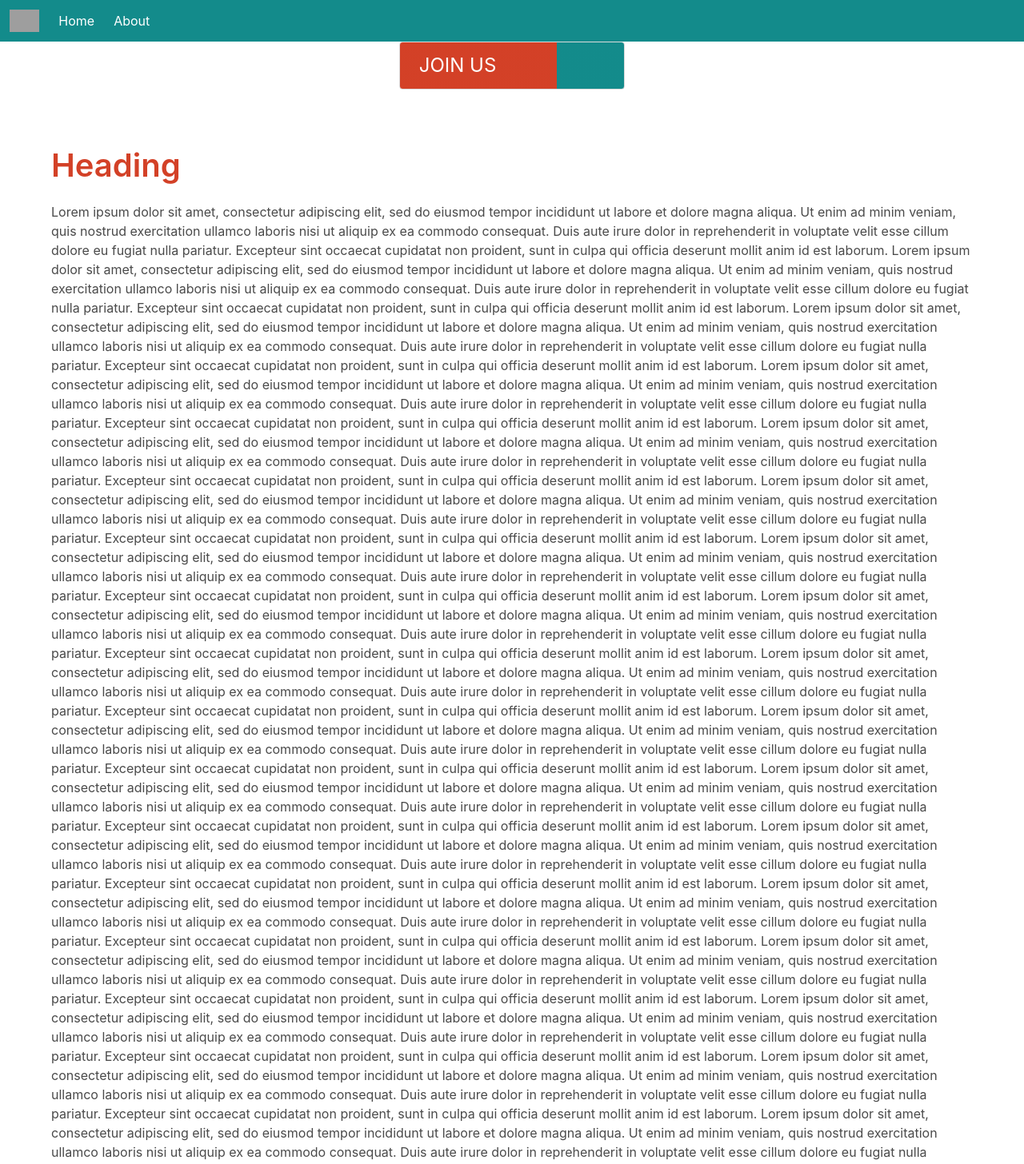
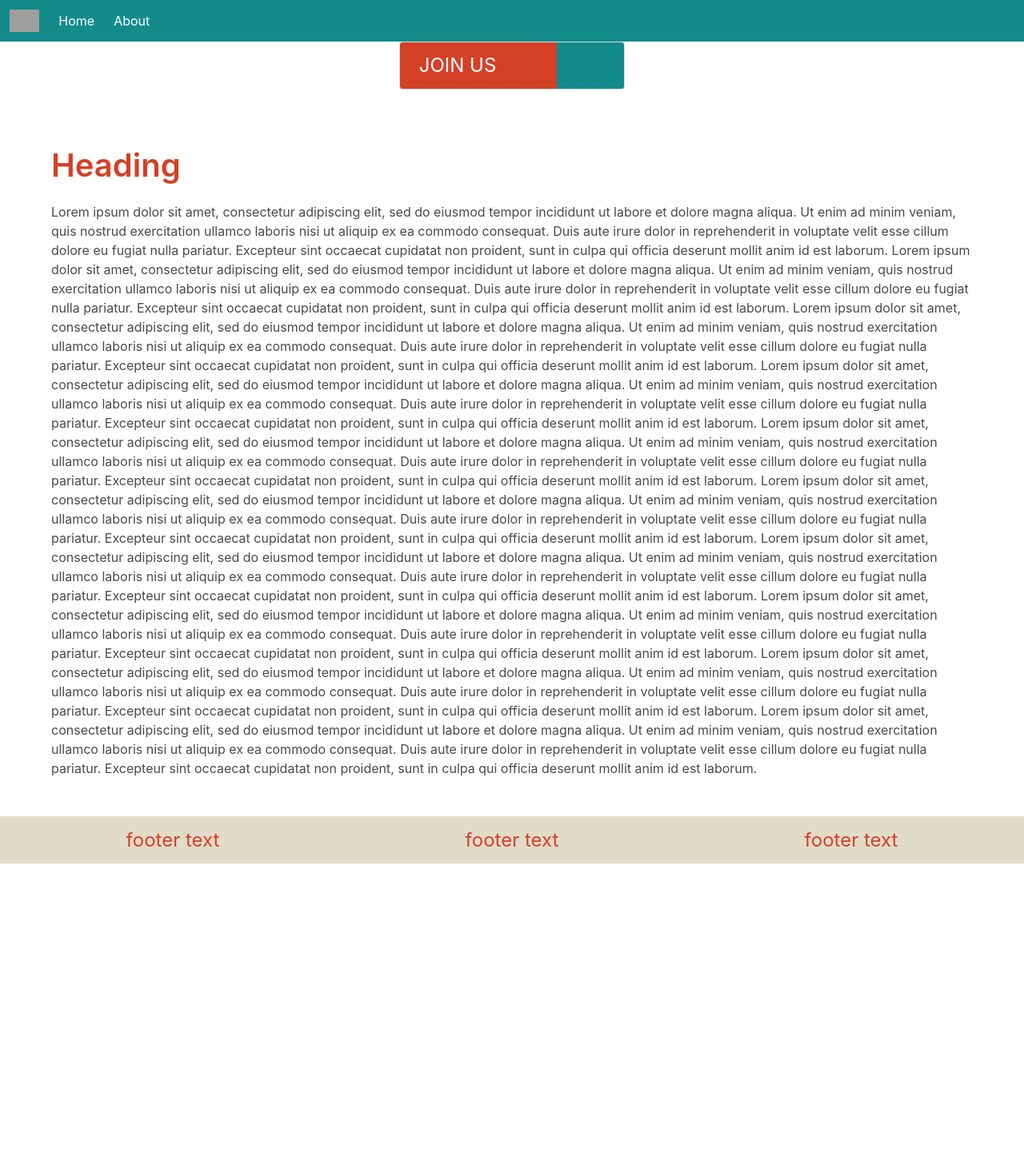
Before and after one commit to codeforgso/codeforgso.github.io, a Next.js app: page / in a window 1280 px wide. Shown: the top 1456 px of the page at 80% size. After the commit the page ends 1080 px from the top, so only its background shows below. Built offline with nearby package versions, Linux system fonts and the light colour scheme; grey boxes are pictures that could not be loaded.

Commit message:
increave viewport over 100%/vh to force scroll

```diff
--- a/pages/index.js
+++ b/pages/index.js
@@ -17,17 +17,6 @@
       Lorem ipsum dolor sit amet, consectetur adipiscing elit, sed do eiusmod tempor incididunt ut labore et dolore magna aliqua. Ut enim ad minim veniam, quis nostrud exercitation ullamco laboris nisi ut aliquip ex ea commodo consequat. Duis aute irure dolor in reprehenderit in voluptate velit esse cillum dolore eu fugiat nulla pariatur. Excepteur sint occaecat cupidatat non proident, sunt in culpa qui officia deserunt mollit anim id est laborum.
       Lorem ipsum dolor sit amet, consectetur adipiscing elit, sed do eiusmod tempor incididunt ut labore et dolore magna aliqua. Ut enim ad minim veniam, quis nostrud exercitation ullamco laboris nisi ut aliquip ex ea commodo consequat. Duis aute irure dolor in reprehenderit in voluptate velit esse cillum dolore eu fugiat nulla pariatur. Excepteur sint occaecat cupidatat non proident, sunt in culpa qui officia deserunt mollit anim id est laborum.
       Lorem ipsum dolor sit amet, consectetur adipiscing elit, sed do eiusmod tempor incididunt ut labore et dolore magna aliqua. Ut enim ad minim veniam, quis nostrud exercitation ullamco laboris nisi ut aliquip ex ea commodo consequat. Duis aute irure dolor in reprehenderit in voluptate velit esse cillum dolore eu fugiat nulla pariatur. Excepteur sint occaecat cupidatat non proident, sunt in culpa qui officia deserunt mollit anim id est laborum.
-    Lorem ipsum dolor sit amet, consectetur adipiscing elit, sed do eiusmod tempor incididunt ut labore et dolore magna aliqua. Ut enim ad minim veniam, quis nostrud exercitation ullamco laboris nisi ut aliquip ex ea commodo consequat. Duis aute irure dolor in reprehenderit in voluptate velit esse cillum dolore eu fugiat nulla pariatur. Excepteur sint occaecat cupidatat non proident, sunt in culpa qui officia deserunt mollit anim id est laborum.
-    Lorem ipsum dolor sit amet, consectetur adipiscing elit, sed do eiusmod tempor incididunt ut labore et dolore magna aliqua. Ut enim ad minim veniam, quis nostrud exercitation ullamco laboris nisi ut aliquip ex ea commodo consequat. Duis aute irure dolor in reprehenderit in voluptate velit esse cillum dolore eu fugiat nulla pariatur. Excepteur sint occaecat cupidatat non proident, sunt in culpa qui officia deserunt mollit anim id est laborum.
-    Lorem ipsum dolor sit amet, consectetur adipiscing elit, sed do eiusmod tempor incididunt ut labore et dolore magna aliqua. Ut enim ad minim veniam, quis nostrud exercitation ullamco laboris nisi ut aliquip ex ea commodo consequat. Duis aute irure dolor in reprehenderit in voluptate velit esse cillum dolore eu fugiat nulla pariatur. Excepteur sint occaecat cupidatat non proident, sunt in culpa qui officia deserunt mollit anim id est laborum.
-    Lorem ipsum dolor sit amet, consectetur adipiscing elit, sed do eiusmod tempor incididunt ut labore et dolore magna aliqua. Ut enim ad minim veniam, quis nostrud exercitation ullamco laboris nisi ut aliquip ex ea commodo consequat. Duis aute irure dolor in reprehenderit in voluptate velit esse cillum dolore eu fugiat nulla pariatur. Excepteur sint occaecat cupidatat non proident, sunt in culpa qui officia deserunt mollit anim id est laborum.
-    Lorem ipsum dolor sit amet, consectetur adipiscing elit, sed do eiusmod tempor incididunt ut labore et dolore magna aliqua. Ut enim ad minim veniam, quis nostrud exercitation ullamco laboris nisi ut aliquip ex ea commodo consequat. Duis aute irure dolor in reprehenderit in voluptate velit esse cillum dolore eu fugiat nulla pariatur. Excepteur sint occaecat cupidatat non proident, sunt in culpa qui officia deserunt mollit anim id est laborum.
-    Lorem ipsum dolor sit amet, consectetur adipiscing elit, sed do eiusmod tempor incididunt ut labore et dolore magna aliqua. Ut enim ad minim veniam, quis nostrud exercitation ullamco laboris nisi ut aliquip ex ea commodo consequat. Duis aute irure dolor in reprehenderit in voluptate velit esse cillum dolore eu fugiat nulla pariatur. Excepteur sint occaecat cupidatat non proident, sunt in culpa qui officia deserunt mollit anim id est laborum.
-    Lorem ipsum dolor sit amet, consectetur adipiscing elit, sed do eiusmod tempor incididunt ut labore et dolore magna aliqua. Ut enim ad minim veniam, quis nostrud exercitation ullamco laboris nisi ut aliquip ex ea commodo consequat. Duis aute irure dolor in reprehenderit in voluptate velit esse cillum dolore eu fugiat nulla pariatur. Excepteur sint occaecat cupidatat non proident, sunt in culpa qui officia deserunt mollit anim id est laborum.
-    Lorem ipsum dolor sit amet, consectetur adipiscing elit, sed do eiusmod tempor incididunt ut labore et dolore magna aliqua. Ut enim ad minim veniam, quis nostrud exercitation ullamco laboris nisi ut aliquip ex ea commodo consequat. Duis aute irure dolor in reprehenderit in voluptate velit esse cillum dolore eu fugiat nulla pariatur. Excepteur sint occaecat cupidatat non proident, sunt in culpa qui officia deserunt mollit anim id est laborum.
-    Lorem ipsum dolor sit amet, consectetur adipiscing elit, sed do eiusmod tempor incididunt ut labore et dolore magna aliqua. Ut enim ad minim veniam, quis nostrud exercitation ullamco laboris nisi ut aliquip ex ea commodo consequat. Duis aute irure dolor in reprehenderit in voluptate velit esse cillum dolore eu fugiat nulla pariatur. Excepteur sint occaecat cupidatat non proident, sunt in culpa qui officia deserunt mollit anim id est laborum.
-    Lorem ipsum dolor sit amet, consectetur adipiscing elit, sed do eiusmod tempor incididunt ut labore et dolore magna aliqua. Ut enim ad minim veniam, quis nostrud exercitation ullamco laboris nisi ut aliquip ex ea commodo consequat. Duis aute irure dolor in reprehenderit in voluptate velit esse cillum dolore eu fugiat nulla pariatur. Excepteur sint occaecat cupidatat non proident, sunt in culpa qui officia deserunt mollit anim id est laborum.
-    Lorem ipsum dolor sit amet, consectetur adipiscing elit, sed do eiusmod tempor incididunt ut labore et dolore magna aliqua. Ut enim ad minim veniam, quis nostrud exercitation ullamco laboris nisi ut aliquip ex ea commodo consequat. Duis aute irure dolor in reprehenderit in voluptate velit esse cillum dolore eu fugiat nulla pariatur. Excepteur sint occaecat cupidatat non proident, sunt in culpa qui officia deserunt mollit anim id est laborum.
 
     </div>
     </Page>
--- a/styles.scss
+++ b/styles.scss
@@ -52,16 +52,17 @@
 #__next {
   display: flex;
   flex-direction: column;
-  height: 100%;
+  min-height: 105vh;
 }
 
 .section {
   flex: 1 0 auto;
 }
+// not needed if min-height > 100vh or %
+// .footer {
+//   flex-shrink: 0;
+// }
 
-.footer {
-  flex-shrink: 0;
-}
 // end footer at bottom of page or content
 
 // sticky footer - always on bottom of page
```
Lines whose indentation alone changed are shown as unchanged.
